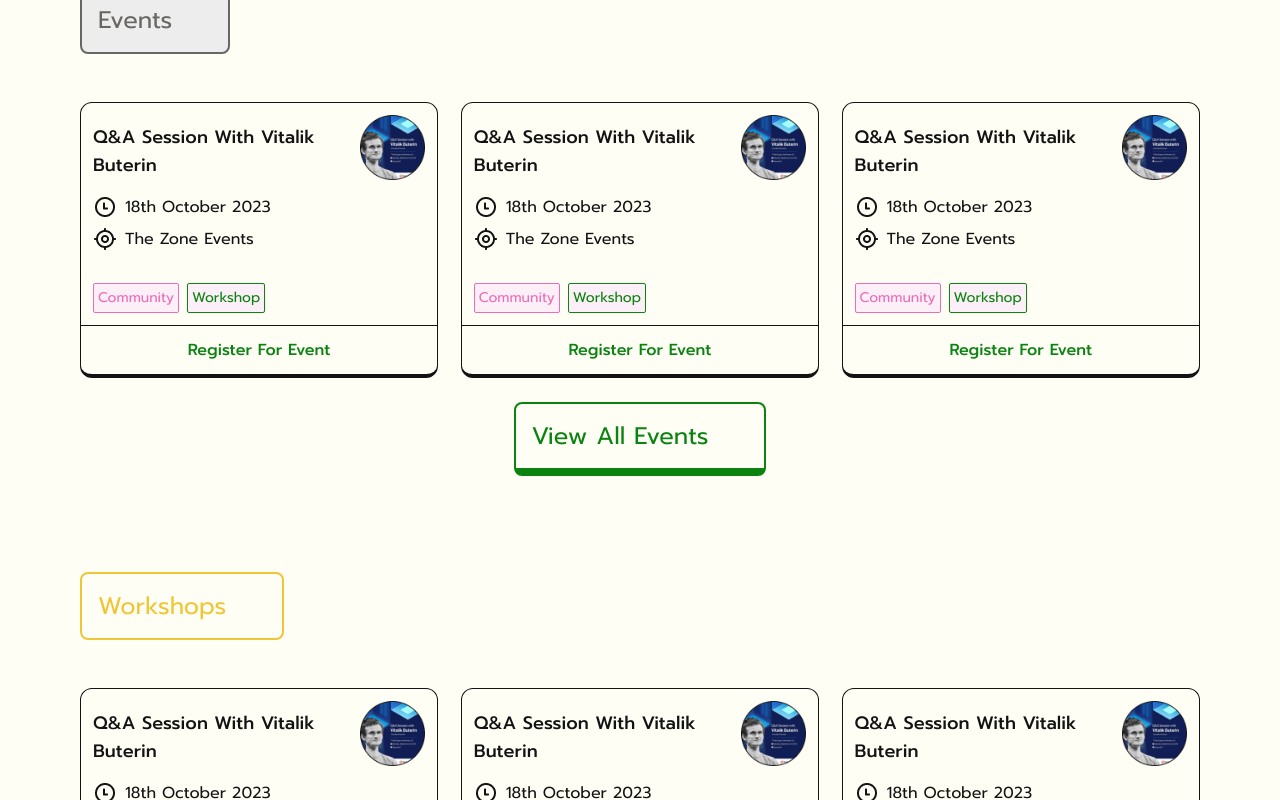
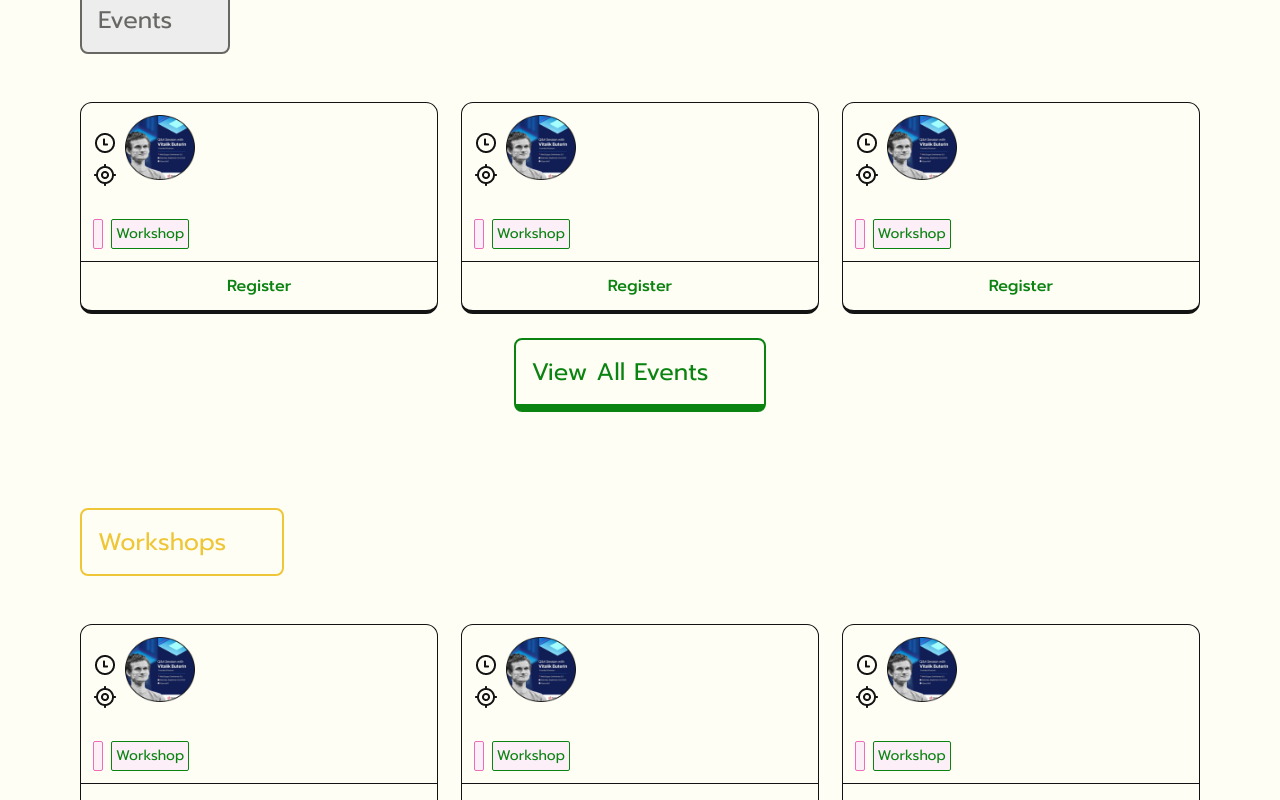
Before and after one commit to ETHNIGERIA/eth-nigeria-website, a Next.js app: page /blog in a window 1280 px wide. Shown: the part 1160-1960 px from the top of the page. Built offline with nearby package versions, Linux system fonts and the light colour scheme.

Commit message:
hard coded upcoming event and editted header padding

```diff
--- a/src/components/HeaderNav.jsx
+++ b/src/components/HeaderNav.jsx
@@ -38,7 +38,7 @@ const HeaderNav = () => {
   }, [router.pathname]);
 
   return (
-    <header className="lg:px-20 bg-[#FFFEF5] px-4 flex justify-between py-12  border-b border-[#686764]">
+    <header className="lg:px-20 bg-[#FFFEF5] px-4 flex justify-between lg:py-12 py-6  border-b border-[#686764]">
       <div className="flex">
         <img src="./images/logo.png" alt="" />
         <p className="my-auto sm:hidden ml-4 text-lg">Ethereum Nigeria</p>
--- a/src/components/cards/EventsCard.jsx
+++ b/src/components/cards/EventsCard.jsx
@@ -1,21 +1,22 @@
 import React from 'react';
 
-const EventsCard = () => {
+const EventsCard = ( {title, date,venue, regLink,organiser} ) => {
   return (
     <div className='border rounded-xl border-b-4 border-[#131313] lg:w-[32%] my-6'>
       <div className='flex p-3'>
         <div className=''>
-          <p className='font-medium my-2 text-lg'>Q&A Session With Vitalik Buterin</p>
-          <p className=' my-2 sm:text-sm flex mt-4'> <img className='mr-2' src="./images/icons/clock.png" alt="" /> 18th October 2023</p>
-          <p className='my-2 sm:text-sm flex'> <img className='mr-2' src="./images/icons/gps.png" alt="" /> The Zone Events</p>
+          <p className='font-medium my-2 text-lg'>{title}</p>
+          <p className=' my-2 sm:text-sm flex mt-4'> <img className='mr-2' src="./images/icons/clock.png" alt="" /> {date}</p>
+          <p className='my-2 sm:text-sm flex'> <img className='mr-2' src="./images/icons/gps.png" alt="" /> {venue}</p>
         </div>
         <img className='sm:w-[40%] h-40 sm:h-[40%] lg:w-[70px] lg:h-[65px]' src="./images/event.png" alt="" />
       </div>
       <div className='flex flex-wrap p-3'>
-        <button className='text-[#ED6DB8] p-1 border text-sm border-[#ED6DB8] bg-[#FCEFF7] rounded-sm'>Community</button>
+        <button className='text-[#ED6DB8] p-1 border text-sm border-[#ED6DB8] bg-[#FCEFF7] rounded-sm'>{organiser}</button>
         <button className='text-primary ml-2 text-sm p-1 border border-primary bg-[#FCEFF7] rounded-sm'>Workshop</button>
       </div>
-      <button className='p-3 border-t font-medium border-[#131313] w-full text-primary'>Register For Event</button>
+      <button className='p-3 border-t font-medium border-[#131313] w-full text-primary'><a target="_blank" href={regLink} >Register</a></button>
+
     </div>
   );
 };
--- a/src/pages/events.jsx
+++ b/src/pages/events.jsx
@@ -16,11 +16,10 @@ const Events = () => {
             <p className='my-4'>Register to attend our upcoming Workshops In this Q4</p>
           </div>
           <div className="lg:flex flex-wrap mt-6 justify-between">
-            <EventsCard />
-            <EventsCard />
-            <EventsCard />
-            <EventsCard />
-            <EventsCard />
+          <EventsCard  title="Content Design workshop" date="7pm 15th Oct 2023" venue="Online" regLink=" https://bit.ly/ETHLagosWorkshop" organiser=" Ethereum Lagos" />
+            <EventsCard  title="Blockchain 101 Workshop" date="11am 21st Oct 2023" venue="Online" regLink="https://bit.ly/ETHBeninWorkshop" organiser=" Ethereum Benin" />
+            <EventsCard  title="ZK Workshop " date="11am 21st Oct 2023" venue="Online" regLink=" https://bit.ly/ETHPortharcourt" organiser="Ethereum Portharcourt" />
+
           </div>
         </section>
 
@@ -30,9 +29,9 @@ const Events = () => {
             <p className='my-4'>Register to attend our upcoming events and roadshows</p>
           </div>
           <div className="lg:flex mt-6 justify-between">
-            <EventsCard />
-            <EventsCard />
-            <EventsCard />
+          <EventsCard  title="Content Design workshop" date="7pm 15th Oct 2023" venue="Online" regLink=" https://bit.ly/ETHLagosWorkshop" organiser=" Ethereum Lagos" />
+            <EventsCard  title="Blockchain 101 Workshop" date="11am 21st Oct 2023" venue="Online" regLink="https://bit.ly/ETHBeninWorkshop" organiser=" Ethereum Benin" />
+            <EventsCard  title="ZK Workshop " date="11am 21st Oct 2023" venue="Online" regLink=" https://bit.ly/ETHPortharcourt" organiser="Ethereum Portharcourt" />
           </div>
         </section>
 
--- a/src/pages/index.jsx
+++ b/src/pages/index.jsx
@@ -47,9 +47,9 @@ export default function Home() {
             <p className='my-4'>Register to attend our upcoming events and roadshows</p>
           </div>
           <div className="lg:flex mt-6 justify-between">
-            <EventsCard />
-            <EventsCard />
-            <EventsCard />
+            <EventsCard  title="Content Design workshop" date="7pm 15th Oct 2023" venue="Online" regLink=" https://bit.ly/ETHLagosWorkshop" organiser=" Ethereum Lagos" />
+            <EventsCard  title="Blockchain 101 Workshop" date="11am 21st Oct 2023" venue="Online" regLink="https://bit.ly/ETHBeninWorkshop" organiser=" Ethereum Benin" />
+            <EventsCard  title="ZK Workshop " date="11am 21st Oct 2023" venue="Online" regLink=" https://bit.ly/ETHPortharcourt" organiser="Ethereum Portharcourt" />
           </div>
         </section>
 
```
